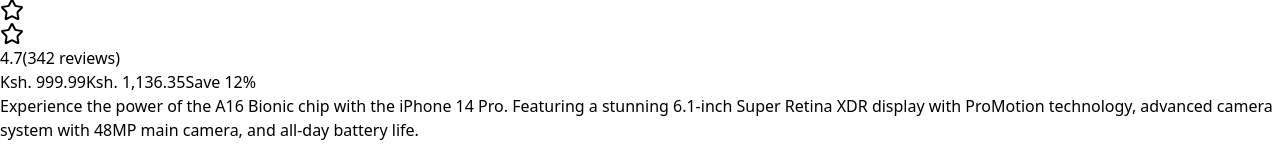
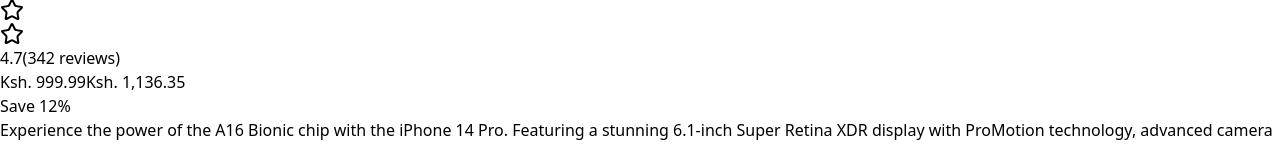
Before and after one commit to Godfrey-cyber/ecommerce-app-sales, a React (Vite) app in the folder client/: page /1 in a window 1280 px wide. Shown: the part 1034-1180 px from the top of the page. Built offline with nearby package versions, Linux system fonts and the light colour scheme; no server answers.

Commit message:
reduced the fonts of product title and the discount/price in the product page

```diff
--- a/client/src/pages/ProductsPage.jsx
+++ b/client/src/pages/ProductsPage.jsx
@@ -59,7 +59,7 @@
             </div>
 
             {/* Title */}
-            <h1 className="text-2xl font-bold text-gray-900 leading-tight">
+            <h1 className="text-lg md:text-2xl lg:3xl font-bold text-gray-900 leading-tight">
               {product.name}
             </h1>
 
@@ -82,13 +82,15 @@
             </div>
 
             {/* Price */}
-            <div className="flex items-baseline gap-4">
-              <span className="text-3xl font-bold text-gray-900">
-                Ksh. {product.price.toLocaleString()}
-              </span>
-              <span className="text-xl text-gray-400 line-through">
-                Ksh. {product.originalPrice.toLocaleString()}
-              </span>
+            <div className="flex lg:flex-row flex-col items-baseline gap-4">
+            	<div className="flex items-center space-x-4">
+	              <span className="text-lg md:text-2xl lg:3xl font-bold text-gray-900">
+	                Ksh. {product.price.toLocaleString()}
+	              </span>
+	              <span className="text-lg md:text-2xl lg:3xl text-gray-400 line-through">
+	                Ksh. {product.originalPrice.toLocaleString()}
+	              </span>
+              </div>
               <span className="px-3 py-1 bg-red-500 text-white rounded-lg text-sm font-bold">
                 Save {product.discount}%
               </span>
```
